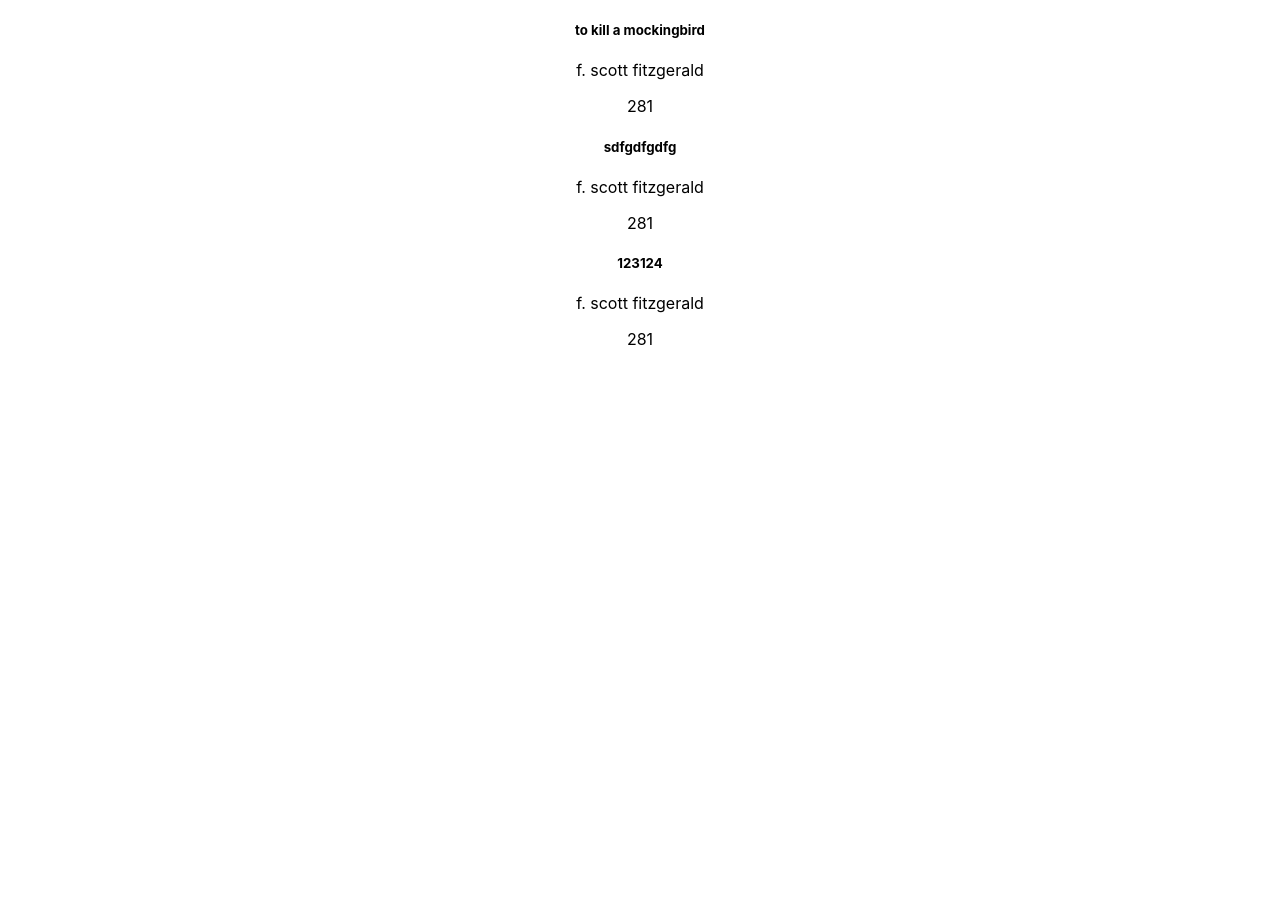
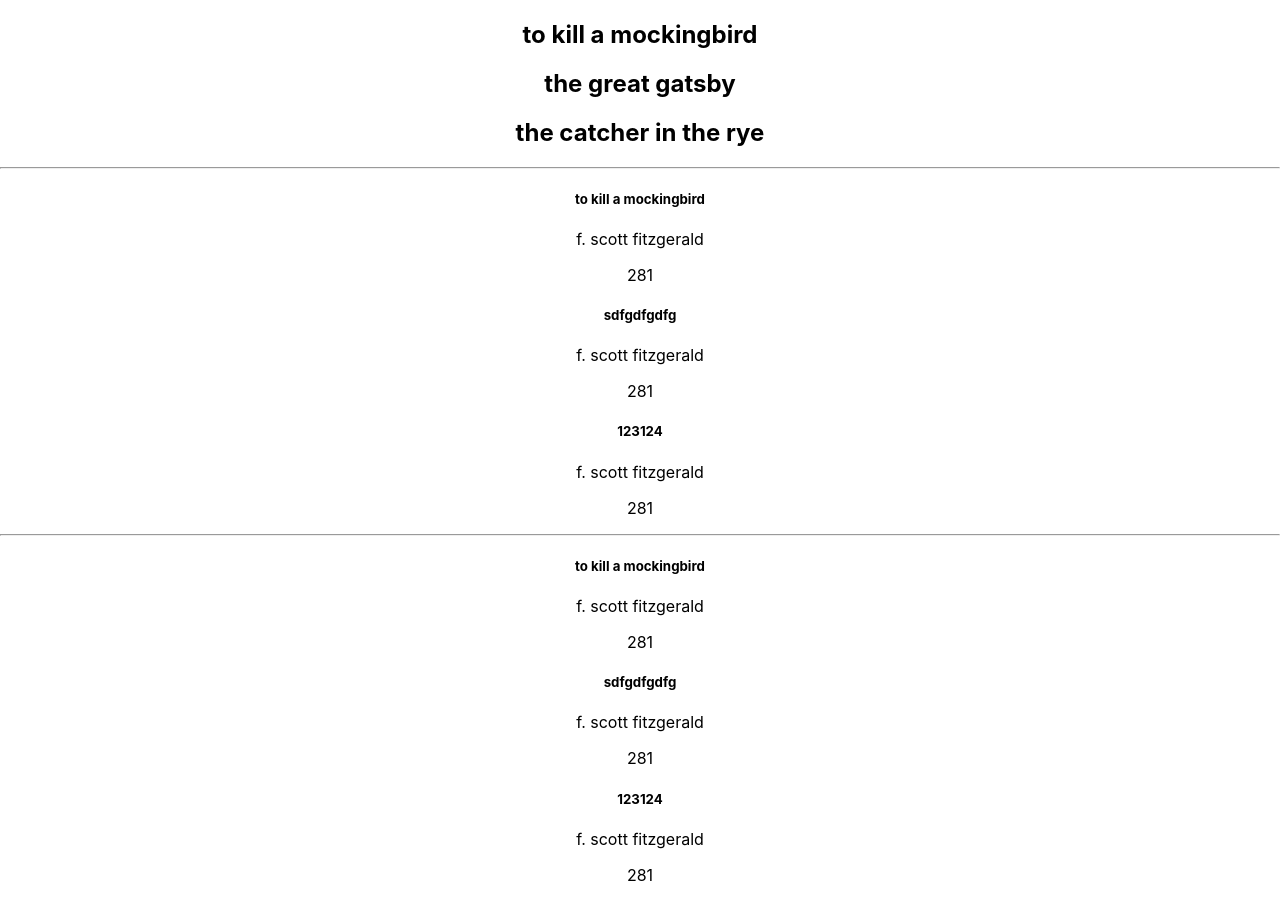
Before and after one commit to BubiniB/react-practice, a React (Create React App) app in the folder my-app/: page / in a window 1280 px wide. Before the commit the page ends 800 px from the top, so only its background shows below. Built offline with nearby package versions, Linux system fonts and the light colour scheme.

Commit message:
Work with keys

```diff
--- a/my-app/src/components/RenderingLists.js
+++ b/my-app/src/components/RenderingLists.js
@@ -27,19 +27,20 @@
     ]
     return (
         <div>
-            {/* {bookList.map((bookList) => <h2>{bookList}</h2>)}
+            {bookList.map((bookList) => <h2 key={bookList}>{bookList}</h2>)}
             <hr />
             {
                 books.map((book) =>
-                    <div>
+                    <div key={book.title}>
                         <h5>{book.title}</h5>
                         <p>{book.author}</p>
                         <p>{book.pages}</p>
                     </div>
                 )
-            } */}
+            }
+            <hr />
             {
-               books.map((book) => <Book book={book} />)
+               books.map((book) => <Book key={book.title} book={book} />)
             }
         </div>
     )
```
